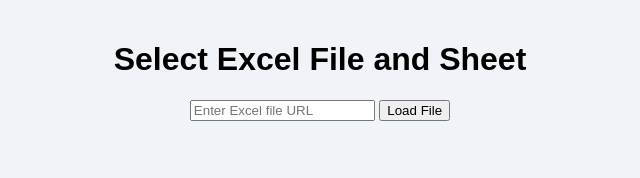
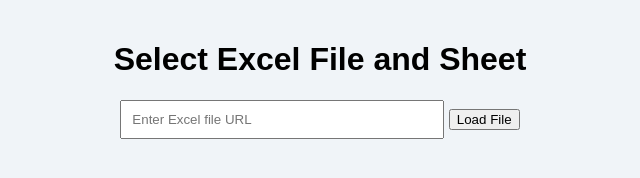
Before and after one commit to Lunaak123/eight, a plain HTML site: page index.html in a window 1280 px wide. Shown: the whole page, without its empty margins (320-960 px from the left). Drawn offline with Linux system fonts and the light colour scheme.

Commit message:
Update style.css

```diff
--- a/style.css
+++ b/style.css
@@ -25,3 +25,10 @@ body {
 #sheet-list button:hover {
     background-color: #004d40;
 }
+
+/* Styling for file input */
+#fileInput {
+    padding: 10px;
+    margin-bottom: 10px;
+    width: 300px;
+}
```
